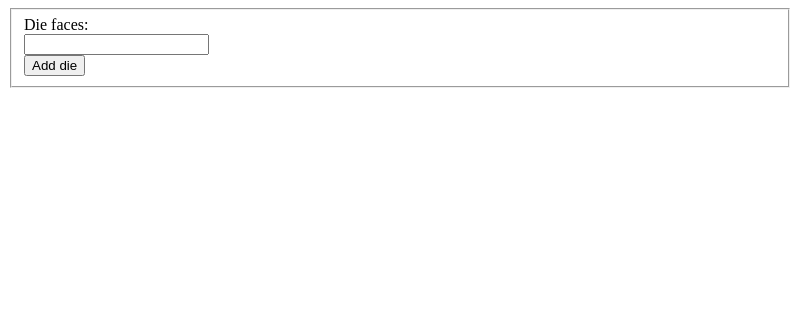
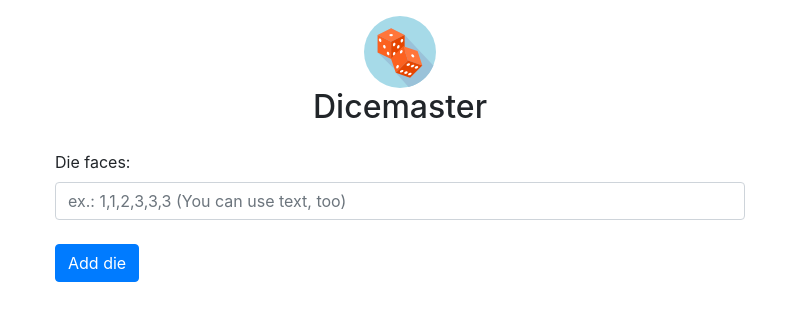
Before and after one commit to warbelt/dicemaster, an Electron app: page app/www/index.html in a window 800 px wide. Drawn offline with nearby package versions, Linux system fonts and the light colour scheme.

Commit message:
[Dev] Add style

```diff
--- /dev/null
+++ b/app/css/index.css
@@ -0,0 +1,4 @@
+.master-icon {
+    height: 72px;
+    width: 72px
+}
--- a/app/www/index.html
+++ b/app/www/index.html
@@ -3,16 +3,26 @@
     <head>
         <meta charset="UTF-8">
         <title>Dicemaster</title>
+
+        <link rel="stylesheet" href="../../node_modules/bootstrap/dist/css/bootstrap.min.css">
+        <link rel="stylesheet" href="../css/index.css">
+
         <script>require("../js/index.js")</script>
         <script>require('bootstrap')</script>
     </head>
     <body>
-        <form>
-            <fieldset>
-                <label> Die faces: </label></br>
-                <input type="text" name="faces" required><br>
-                <input type="submit" value="Add die">
-            </fieldset>
-        </form>
+        <div class="container">
+            <div class="text-center py-3">
+                <img src="../svg/dice.svg" alt="Dicemaster-icon" class="master-icon">
+                <h2>Dicemaster</h2>
+            </div>
+            <form>
+                <fieldset>
+                    <label for="dieFaces"> Die faces: </label></br>
+                    <input id="dieFaces" class="form-control" placeholder="ex.: 1,1,2,3,3,3 (You can use text, too)" type="text" name="faces" required><br>
+                    <button type="submit" class="btn btn-primary">Add die</button>
+                </fieldset>
+            </form>
+        </div>
     </body>
 </html>
```
Also changed, not shown: app/svg/dice.svg (added), readme.md (added).
